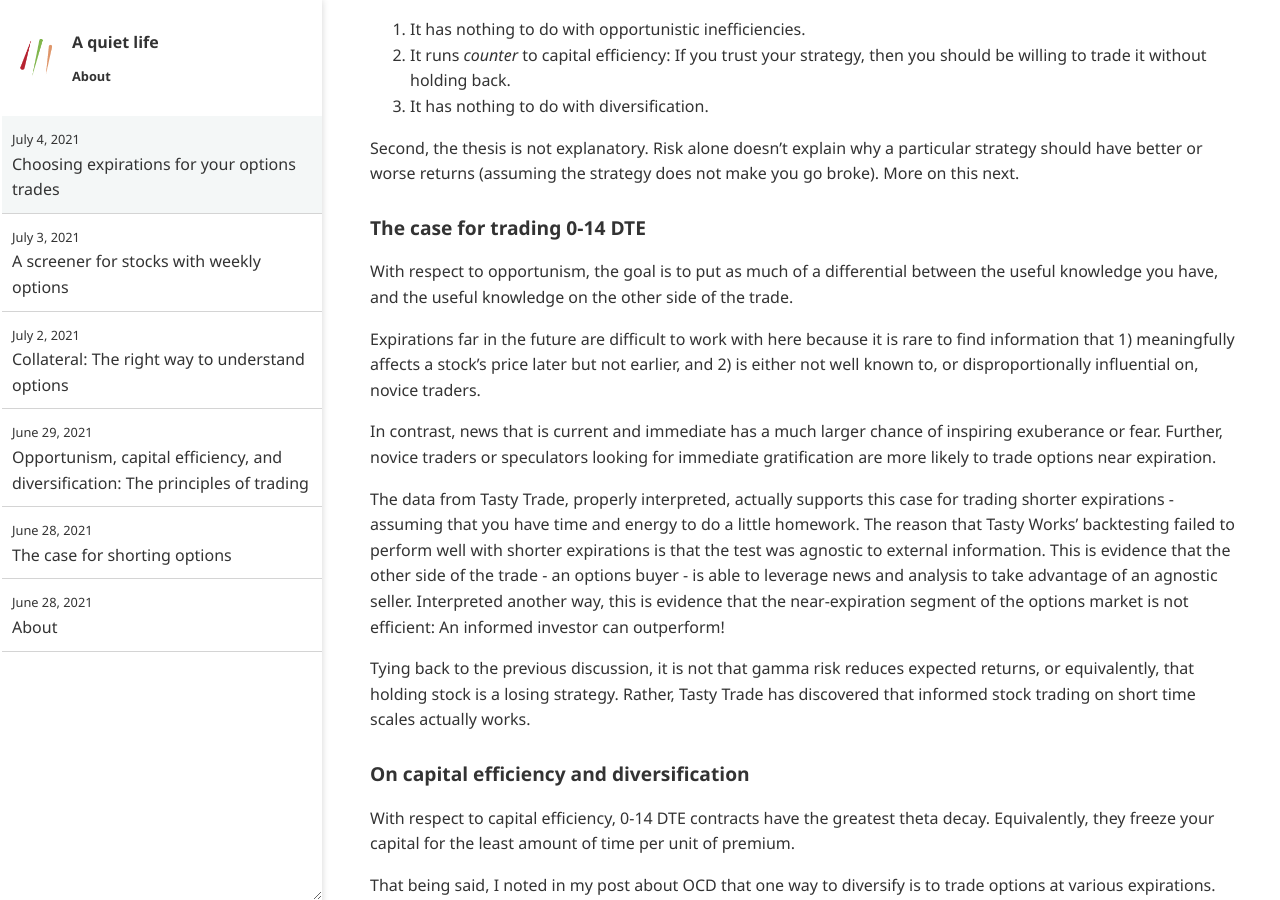
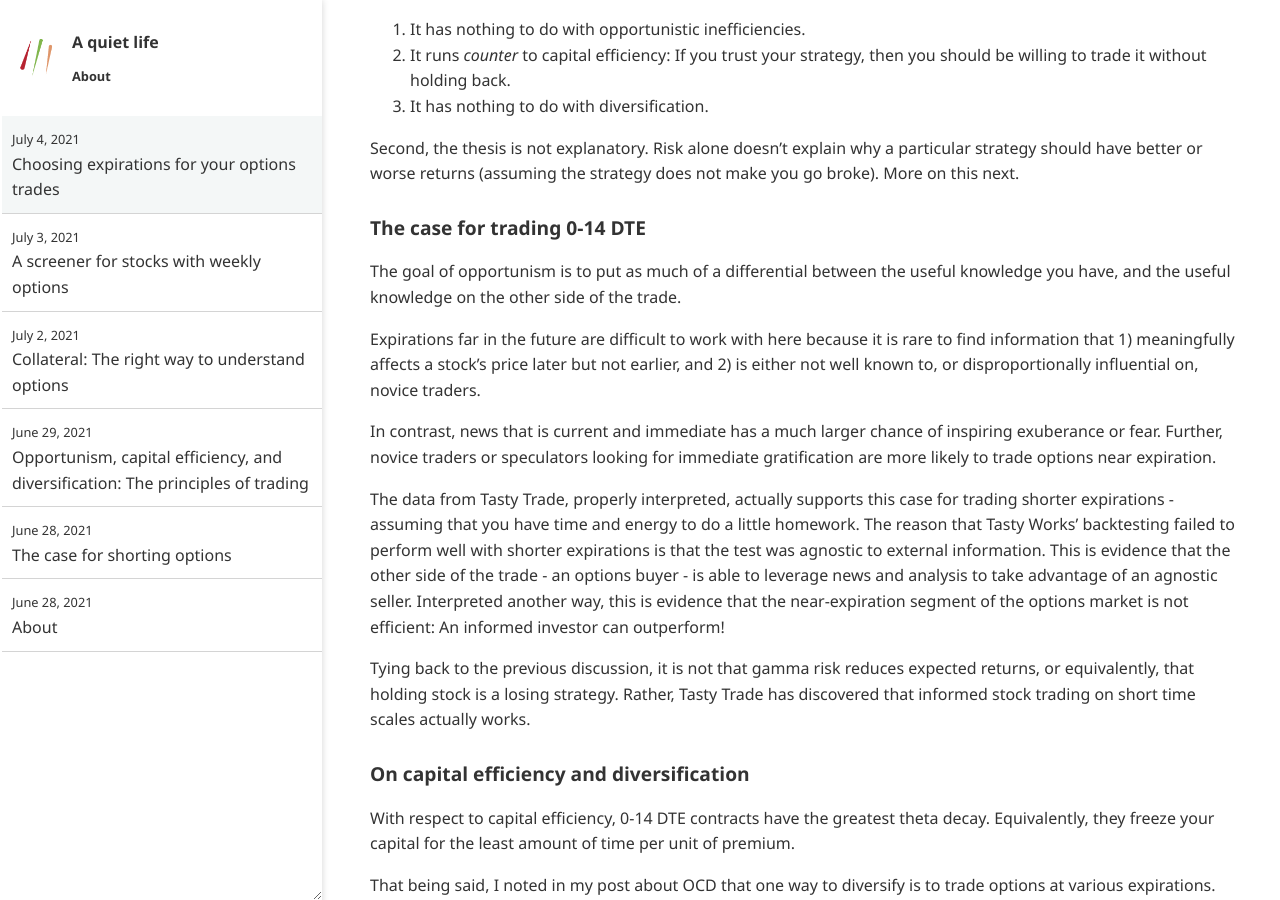
Before and after one commit to ansyblenetwork/aquietlife, a Jekyll site: the page built from _posts/2021-07-04-choosing-expirations.md, in a window 1280 px wide and 900 px high, scrolled down 932 px. Built offline with Jekyll 4.4.1, drawn with Linux system fonts in a browser that asks for light colours.

Commit message:
Update 2021-07-04-choosing-expirations.md

```diff
--- a/_posts/2021-07-04-choosing-expirations.md
+++ b/_posts/2021-07-04-choosing-expirations.md
@@ -36,7 +36,7 @@ Second, the thesis is not explanatory. Risk alone doesn't explain why a particul
 
 ### The case for trading 0-14 DTE
 
-With respect to opportunism, the goal is to put as much of a differential between the useful knowledge you have, and the useful knowledge on the other side of the trade.
+The goal of opportunism is to put as much of a differential between the useful knowledge you have, and the useful knowledge on the other side of the trade.
 
 Expirations far in the future are difficult to work with here because it is rare to find information that 1) meaningfully affects a stock's price later but not earlier, and 2) is either not well known to, or disproportionally influential on, novice traders.
 
```
